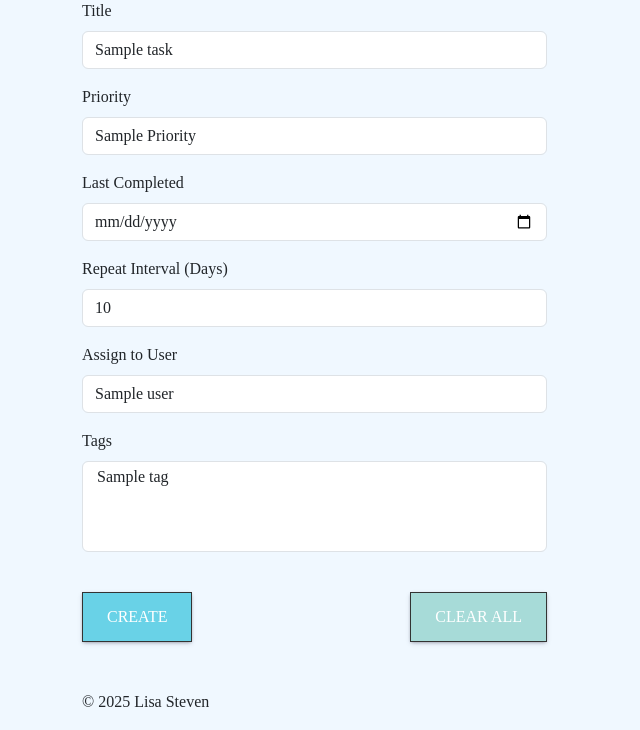
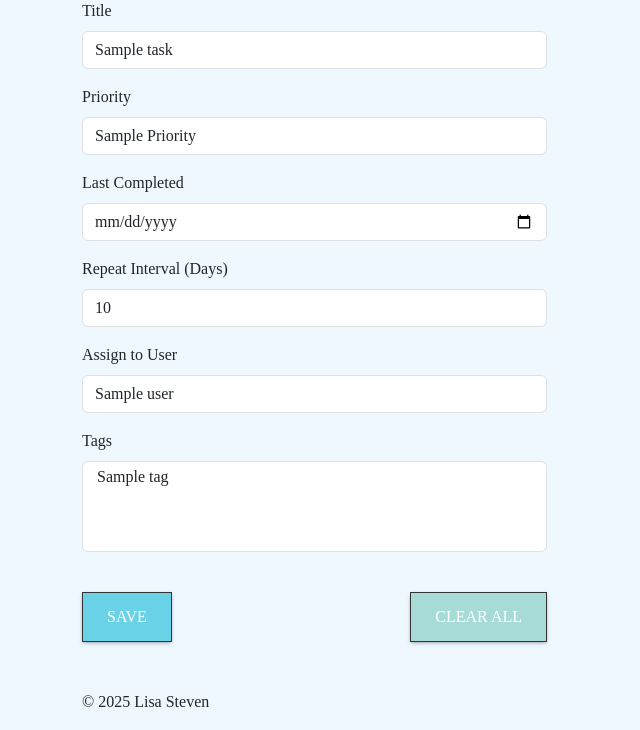
Before and after one commit to LisaS7/HouseworkTracker, a FastAPI app: template templates/tasks/task_form.html in a window 1280 px wide. Shown: the part 185-915 px from the top of the page, without its empty margins (0-640 px from the left). Run offline with FastAPI, Linux system fonts and the light colour scheme; the template is opened without the code that fills it: most values are stand-ins (such as "Sample title", 1, 10 or a date in 2020); some web fonts are replaced.

Commit message:
Changing button text

```diff
--- a/templates/tasks/task_form.html
+++ b/templates/tasks/task_form.html
@@ -76,7 +76,7 @@ endblock %} {% block content %}
 
     <!-- Submit Button -->
     <div class="d-flex justify-content-between align-items-center">
-      <button type="submit" class="btn btn-primary mt-4">Create</button>
+      <button type="submit" class="btn btn-primary mt-4">Save</button>
       <button type="reset" class="btn btn-secondary mt-4">Clear All</button>
     </div>
   </form>
```
